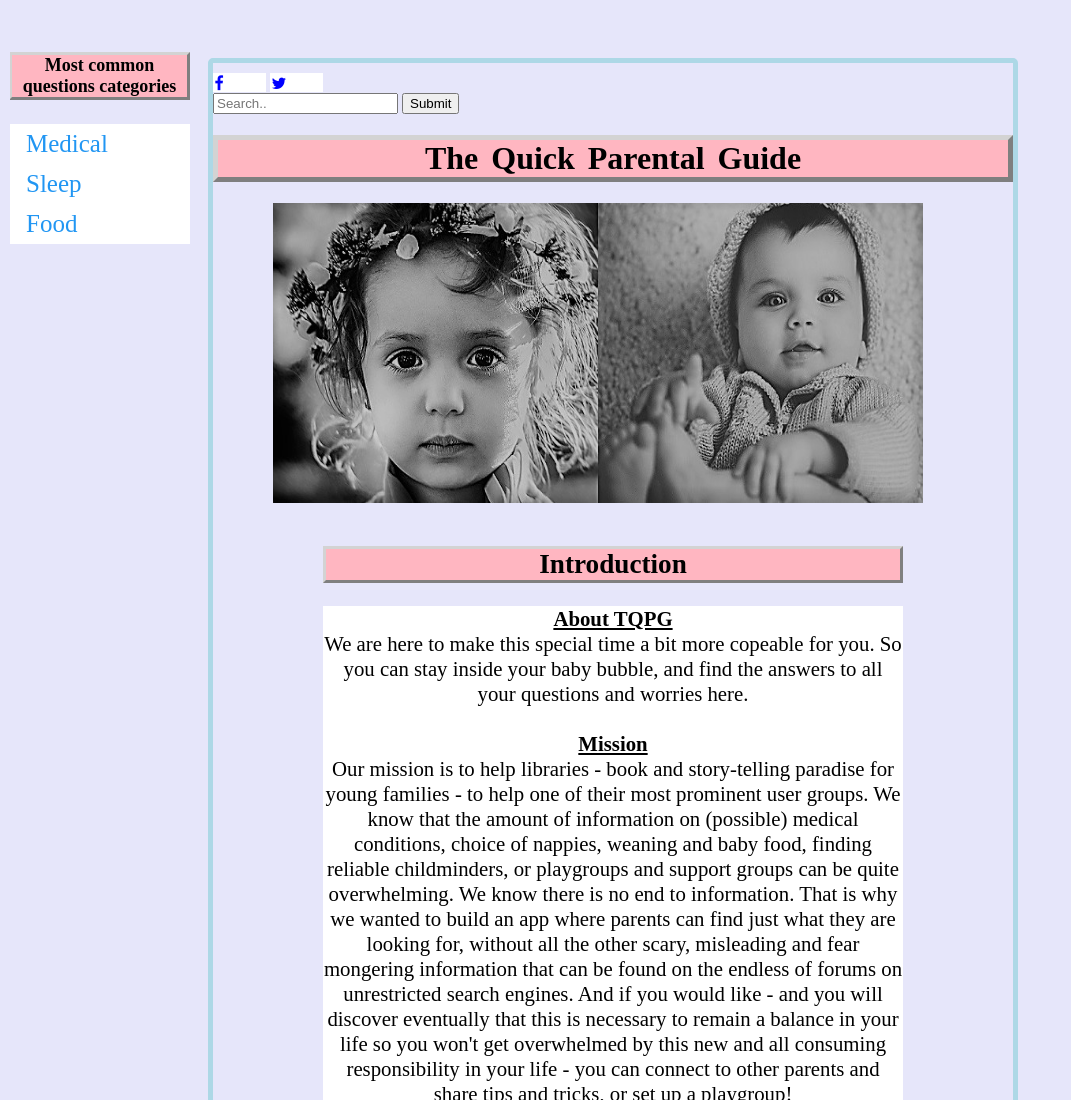
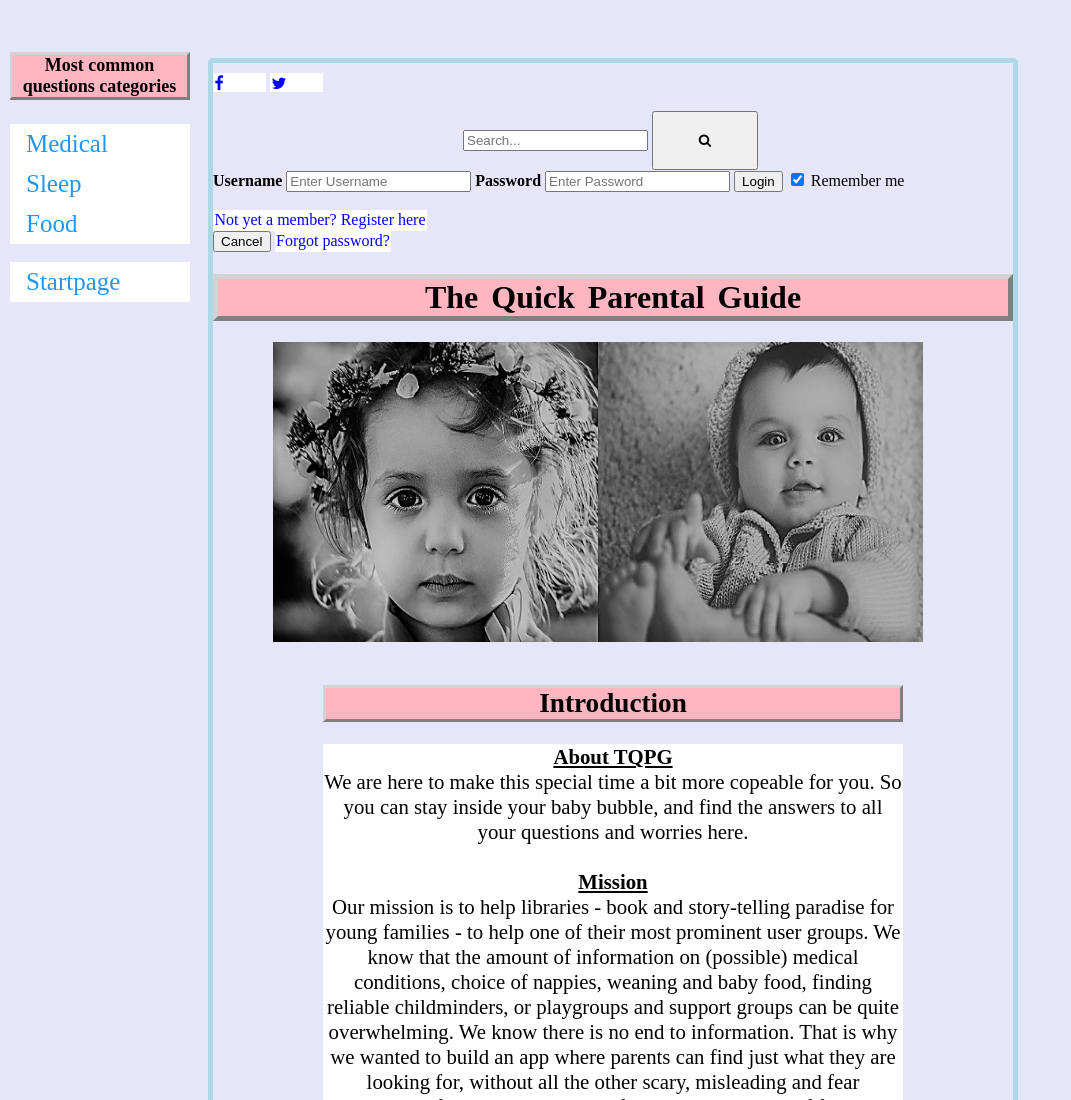
Before and after one commit to s152930/tqpg, a plain HTML site: page index.html in a window 1280 px wide. Shown: the top 1100 px of the page, without its empty margins (0-1071 px from the left). Drawn offline with Linux system fonts and the light colour scheme.

Commit message:
Update index.html

```diff
--- a/index.html
+++ b/index.html
@@ -8,13 +8,33 @@
  <meta name="viewport" content="width=device-width, initial-scale=1">
   <link rel="stylesheet" href="https://cdnjs.cloudflare.com/ajax/libs/font-awesome/4.7.0/css/font-awesome.min.css">
   <a href="https://www.facebook.com" class="fa fa-facebook"></a>
-<a href="https://twitter.com" class="fa fa-twitter"></a>
-<div class="search-container">
-    <form action="/action_page.php">
-      <input type="text" placeholder="Search.." name="search">
-      <button type="submit">Submit</button>
-    </form>
+<a href="https://twitter.com" class="fa fa-twitter"></a><br /><br />
+<form class="example" action="/action_page.php" style="margin:auto;max-width:300px">
+<input type="text" placeholder="Search..." name="search2">
+<button type="submit"><i class="fa fa-search"></i></button>
+</form>
+<form action="action_page.php">
   </div>
+
+  <div class="container">
+    <label for="uname"><b>Username</b></label>
+    <input type="text" placeholder="Enter Username" name="uname" required>
+
+    <label for="psw"><b>Password</b></label>
+    <input type="password" placeholder="Enter Password" name="psw" required>
+
+    <button type="submit">Login</button>
+    <label>
+      <input type="checkbox" checked="checked" name="remember"> Remember me
+    </label>
+	<br /><br /><a href="register.html">Not yet a member? Register here</a>
+  </div>
+
+  <div class="container" style="background-color:#lavender">
+    <button type="button" class="cancelbtn">Cancel</button>
+    <span class="psw"><a href="#">Forgot password?</a></span>
+  </div>
+</form>
 <body>
 <header>
 <h1>The Quick Parental Guide</h1>
@@ -59,7 +79,8 @@
 <h4> Most common questions categories </h4>
   <a href="#category1">Medical</a>
   <a href="#category2">Sleep</a>
-  <a href="#category3">Food</a>
+  <a href="#category3">Food</a><br />
+  <a href="startpage.html">Startpage</a>
 </div>
 <div id="maincontent">
 <div class="contentblock">
```
